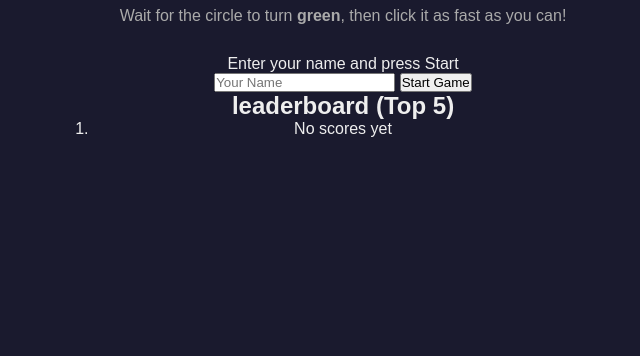
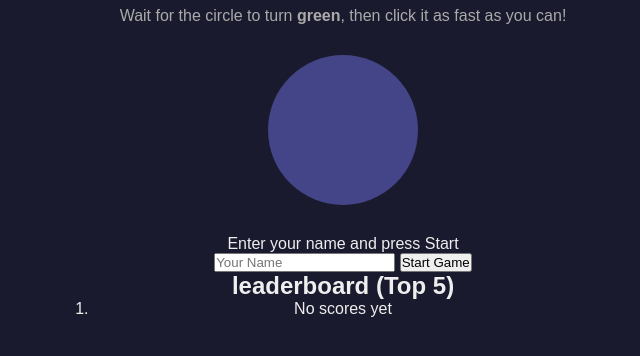
Before and after one commit to nathanaelsagala357-del/Mini-Browser-Game-Score-API, a website: page public/index.html in a window 1280 px wide. Shown: the part 88-444 px from the top of the page, without its empty margins (297-937 px from the left). Drawn offline with Linux system fonts and the light colour scheme.

Commit message:
Circle Style and Design

```diff
--- a/public/style.css
+++ b/public/style.css
@@ -29,3 +29,24 @@ h1 {
     margin-bottom: 30px;
     color: #aaa;
 }
+
+.circle {
+    width: 150px;
+    height: 150px;
+    border-radius: 50%;
+    margin: 30px auto;
+    cursor: pointer;
+    transition: background-color 0.1s;
+}
+
+.waiting {
+    background-color: #448;
+}
+
+.ready {
+    background-color: #e94560;
+}
+
+.go {
+    background-color: #4caf50;
+}
```
